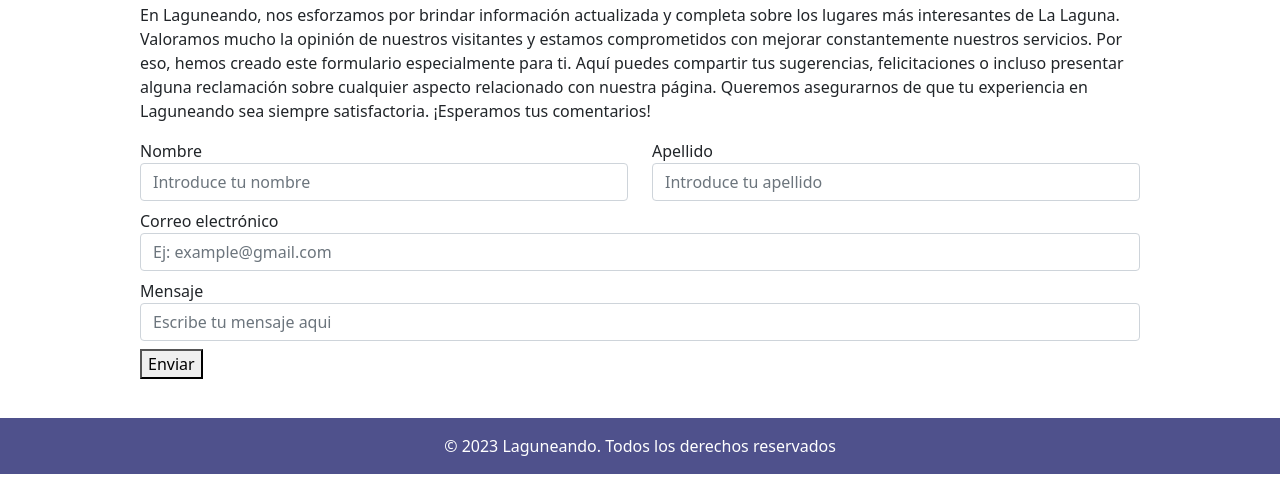
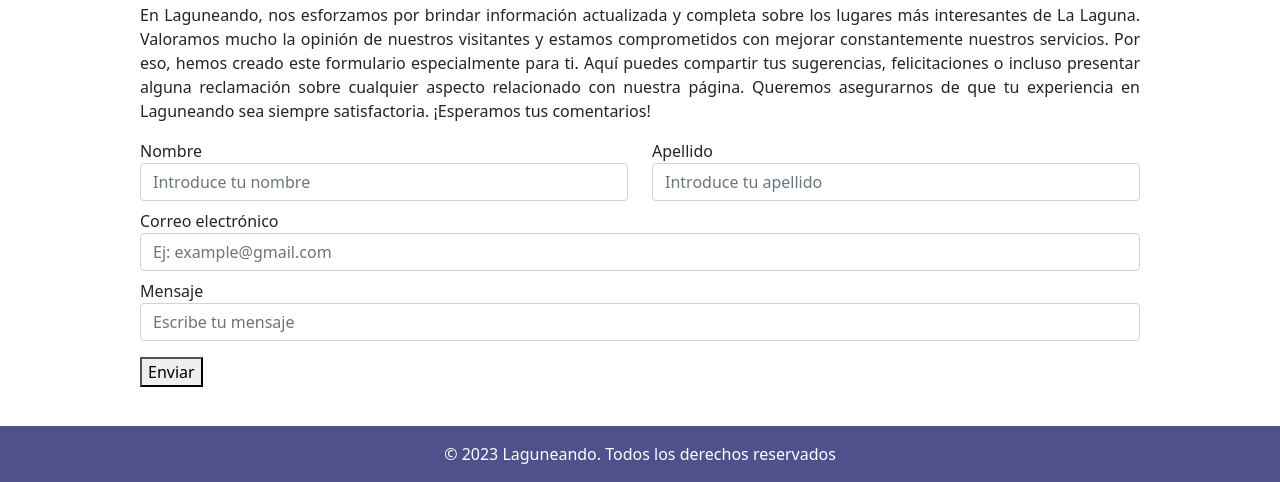
Before and after one commit to alu0101239187/Usabilidad-y-Accesibilidad-Grupo-11, a website: page pages/contact.html in a window 1280 px wide. Shown: the part 471-953 px from the top of the page. Drawn offline with nearby package versions, Linux system fonts and the light colour scheme.

Commit message:
Changes contact

```diff
--- a/pages/contact.html
+++ b/pages/contact.html
@@ -63,7 +63,7 @@
 
     <div>
       <h1>Contacto</h1>
-      <p>¡Contáctanos a través de nuestras redes sociales!</p>
+      <p tabindex="0">¡Contáctanos a través de nuestras redes sociales!</p>
 
       <!-- Redes sociales -->
 
@@ -90,9 +90,9 @@
 
 
       <div class="container mt-5">
-        <h1>Sugerencias, reclamaciones y felicitaciones</h1>
+        <h1 class="mb-2" tabindex="0">Sugerencias, reclamaciones y felicitaciones</h1>
 
-        <p> En Laguneando, nos esforzamos por brindar información actualizada y
+        <p class="justified-text" tabindex="0"> En Laguneando, nos esforzamos por brindar información actualizada y
           completa sobre los lugares más interesantes de La Laguna.
 
           Valoramos mucho la opinión de nuestros visitantes y estamos comprometidos con mejorar constantemente nuestros
@@ -122,9 +122,9 @@
             <input type="email" class="form-control" id="mailInput" placeholder="Ej: example@gmail.com">
           </div>
 
-          <div class="form-group mb-2" id="message">
+          <div class="form-group mb-3" id="message">
             <label for="messageInputContactForm">Mensaje</label>
-            <input type="password" class="form-control" id="messageInput" placeholder="Escribe tu mensaje aqui">
+            <input type="password" class="form-control" id="messageInput" placeholder="Escribe tu mensaje">
           </div>
 
           <button type="submit" id="formSendContact">Enviar</button>
--- a/styles/style.css
+++ b/styles/style.css
@@ -114,3 +114,8 @@
   display: flex;
   justify-content: center;
 }
+
+
+.justified-text {
+  text-align: justify;
+}
```
